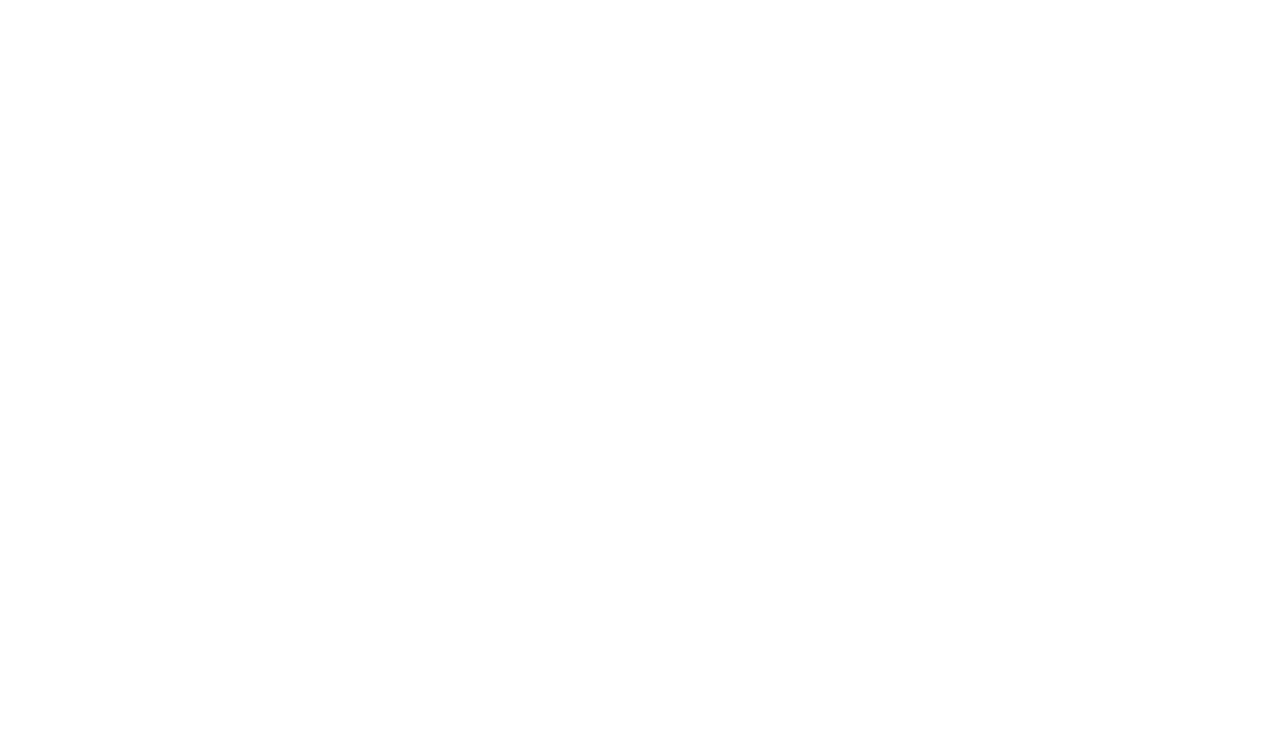
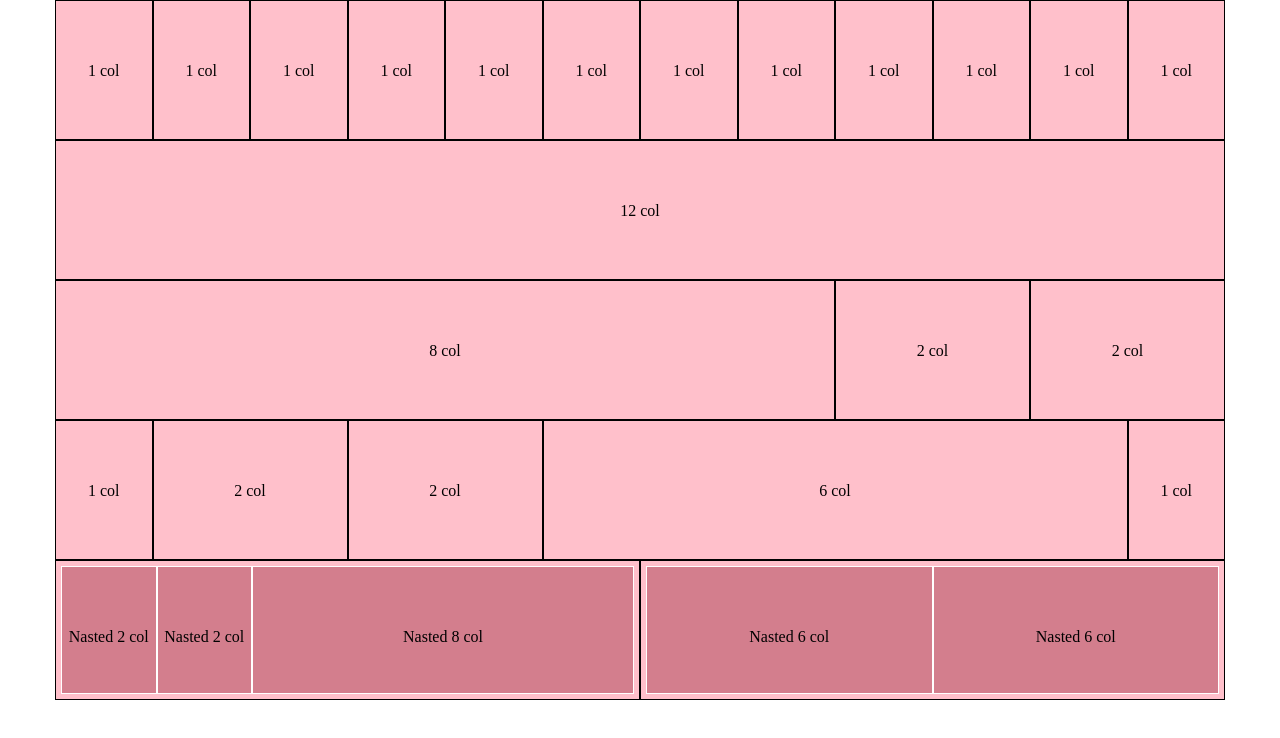
Before and after one commit to angelolamacchia/html-css-12bool, a plain HTML site: page index.html in a window 1280 px wide. Drawn offline with Linux system fonts and the light colour scheme.

Commit message:
inserite colonne

```diff
--- a/css/12bool.css
+++ b/css/12bool.css
@@ -9,7 +9,7 @@
   margin: 0 auto;
 }
 .container::after {
-  content: "";
+  content: " ";
   clear: both;
   display: table;
 }
--- a/css/style.css
+++ b/css/style.css
@@ -0,0 +1,20 @@
+[class*=row] {
+  height: 140px;
+}
+
+[class*=col-] {
+  border: 1px solid black;
+  text-align: center;
+  background-color: pink;
+  height: 100%;
+  line-height: 140px;
+  vertical-align: middle;
+}
+
+.row5 > .col-6 {
+  padding: 5px;
+}
+.col-6 [class*=col-] {
+  background-color: #d37e8d;
+  border: 1px solid white;
+}
--- a/index.html
+++ b/index.html
@@ -10,7 +10,50 @@
 
   <body class="debug">
     <div class="container">
+      <div class="row1">
+        <div class="col-1">1 col</div>
+        <div class="col-1">1 col</div>
+        <div class="col-1">1 col</div>
+        <div class="col-1">1 col</div>
+        <div class="col-1">1 col</div>
+        <div class="col-1">1 col</div>
+        <div class="col-1">1 col</div>
+        <div class="col-1">1 col</div>
+        <div class="col-1">1 col</div>
+        <div class="col-1">1 col</div>
+        <div class="col-1">1 col</div>
+        <div class="col-1">1 col</div>
+      </div>
 
+      <div class="row2">
+        <div class="col-12">12 col</div>
+      </div>
+
+      <div class="row3">
+        <div class="col-8">8 col</div>
+        <div class="col-2">2 col</div>
+        <div class="col-2">2 col</div>
+      </div>
+
+      <div class="row4">
+        <div class="col-1">1 col</div>
+        <div class="col-2">2 col</div>
+        <div class="col-2">2 col</div>
+        <div class="col-6">6 col</div>
+        <div class="col-1">1 col</div>
+      </div>
+
+      <div class="row5">
+        <div class="col-6">
+          <div class="col-2">Nasted 2 col</div>
+          <div class="col-2">Nasted 2 col</div>
+          <div class="col-8">Nasted 8 col</div>
+        </div>
+        <div class="col-6">
+          <div class="col-6">Nasted 6 col</div>
+          <div class="col-6">Nasted 6 col</div>
+        </div>
+      </div>
     </div>
   </body>
 </html>
```
